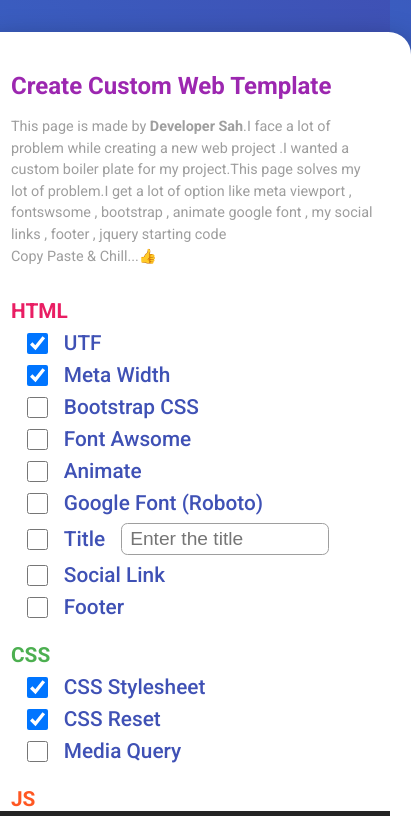
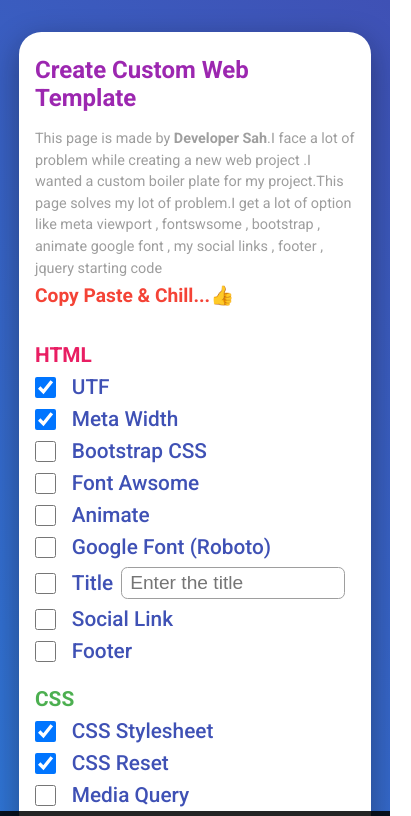
Before and after one commit to RahulSahOfficial/boilerplate, a plain HTML site: page index.html in a window 390 px wide. Shown: the top 816 px of the page, 411 px wide, since content can reach past the window. Drawn offline with nearby package versions, Linux system fonts and the light colour scheme.

Commit message:
Update styles.css

```diff
--- a/styles.css
+++ b/styles.css
@@ -58,6 +58,13 @@ body
     color: #9C27B0;
     font-size: 1.5rem;
     font-weight: 600;
+}
+#tagline
+{
+	font-size: 1.2rem;
+    font-weight: 600;
+    color: #F44336;
+    margin: 0.2rem 0 1.5rem;
 }
 .inputbox p
 {
@@ -226,4 +233,20 @@ body
 	{
 		flex-direction: column;
 	}
+	.inputbox, .outputbox {
+		width: 20rem;
+	}
+	.eachchoice input[type=text]{
+		width: 14rem;
+    	margin: 0 0.5rem;
+	}
+	.langbox {
+    	padding: 0;
+	}
+	.inputbox {
+    	padding: 0;
+	}
+	.eachchoice {
+    	margin: 0.5rem 0rem;
+	}
 }
```
